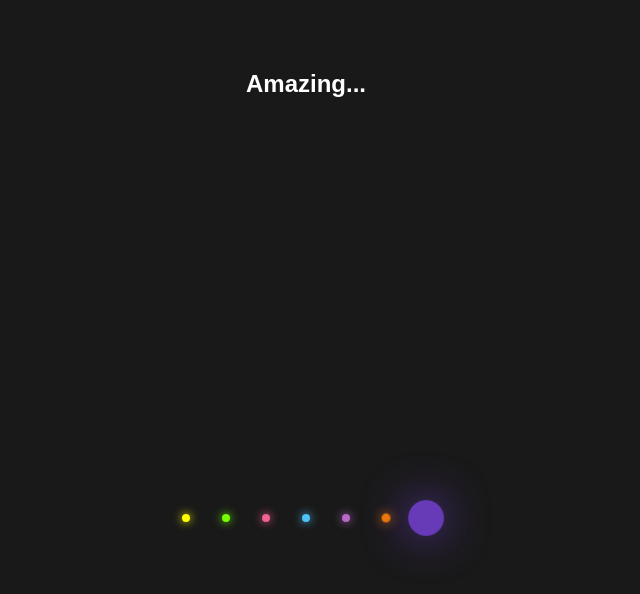
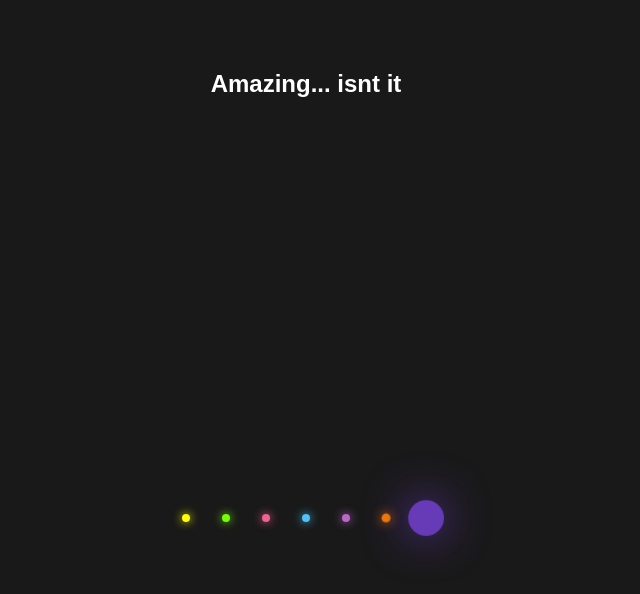
Before and after one commit to Voiceofapixel/myfirstrepo, a plain HTML site: page index.html in a window 1280 px wide. Shown: the whole page, without its empty margins (334-974 px from the left). Drawn offline with Linux system fonts and the light colour scheme.

Commit message:
added text to header

```diff
--- a/index.html
+++ b/index.html
@@ -8,7 +8,7 @@
 </head>
 <body>
 <h2>
-  Amazing...
+  Amazing... isnt it
 </h2>
 <div>
   <ul>
```
